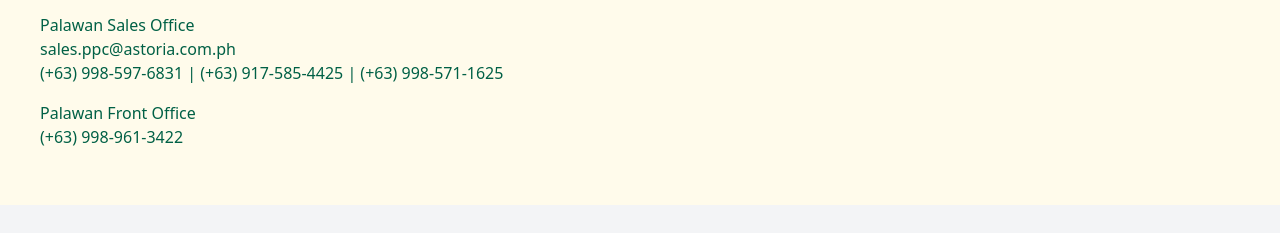
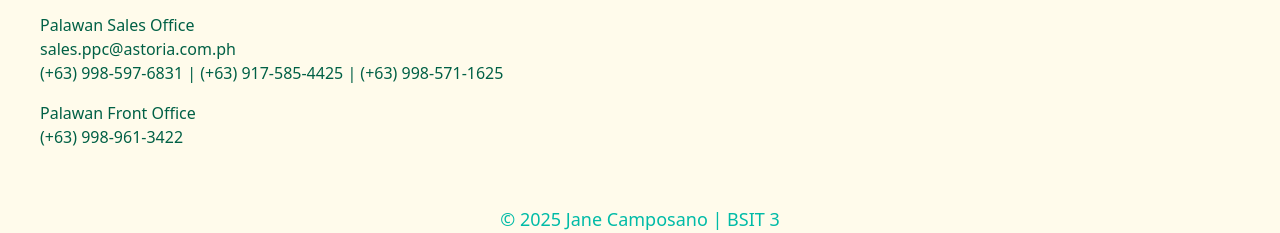
Before and after one commit to camposanojane/Camposano_Jane_Astoria_Palawan, a website: page src/index.html in a window 1280 px wide. Shown: the part 4519-4752 px from the top of the page. Before the commit the page ends 4724 px from the top, so only its background shows below. Drawn offline with Linux system fonts and the light colour scheme.

Commit message:
Updated footer and other pages

```diff
--- a/src/index.html
+++ b/src/index.html
@@ -274,5 +274,11 @@
           </div>
         </div>
       </section>
+
+      <footer class="w-full bg-amber-50 text-teal-500 py-6 text-center">
+        <p class="text-lg">&copy; 2025 Jane Camposano | BSIT 3</p>
+      </footer>
+
+
     </body>
 </html>
```
Also changed, not shown: src/accommodation.html (+3 -3 lines), src/amenities.html (+4 -0 lines), src/book.html (+4 -0 lines), src/contactUs.html (+4 -0 lines).
